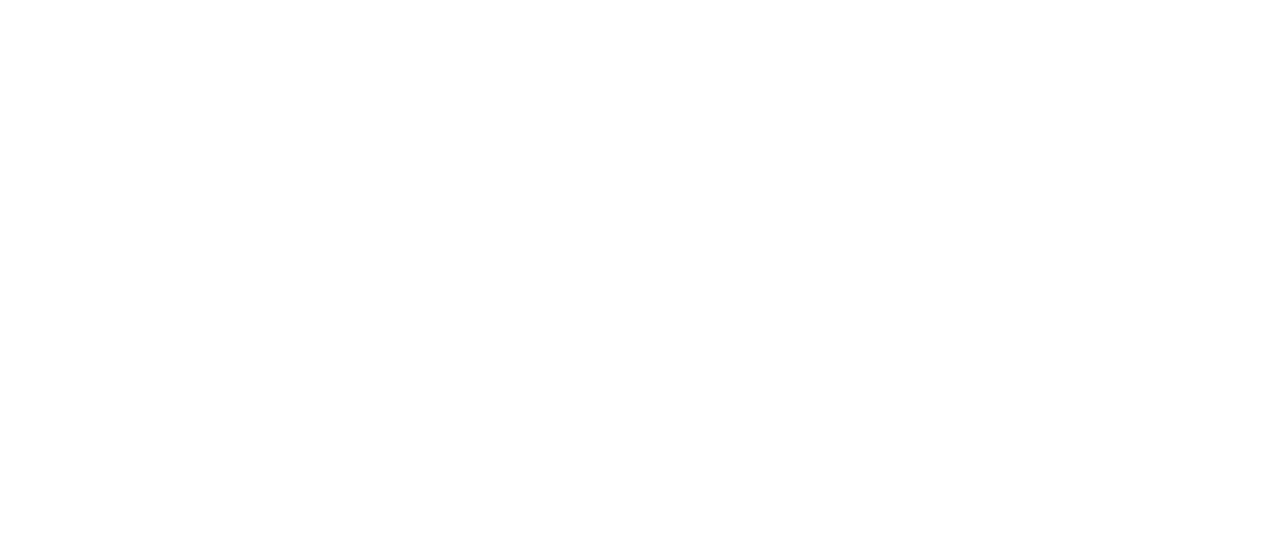
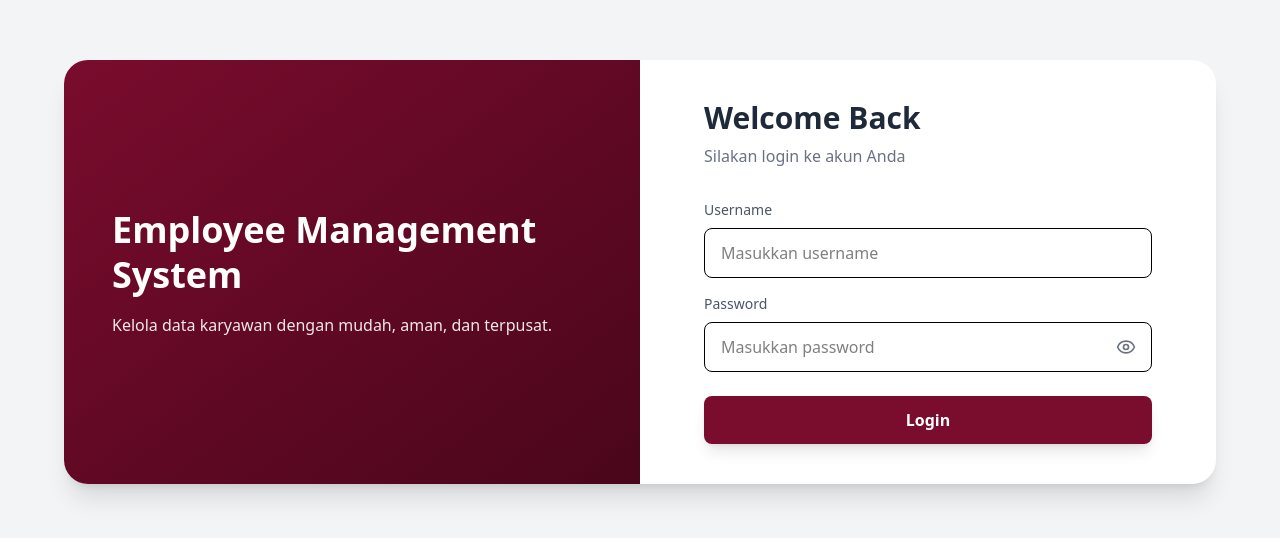
Before and after one commit to teddyedwar29/Employee_Website, a React (Vite) app: page /login in a window 1280 px wide. Before the commit this address had no page. Shown: the part 128-666 px from the top of the page. Built offline with nearby package versions, Linux system fonts and the light colour scheme.

Commit message:
penambahan fitur login

```diff
--- a/src/App.jsx
+++ b/src/App.jsx
@@ -1,11 +1,15 @@
 import { BrowserRouter, Routes, Route, Navigate } from 'react-router-dom';
 import EmployeeDashboard from './admin/pages/EmployeeDashboard';
+import LoginPage from './auth/pages/LoginPage';
 
 
 export default function App() {
   return (
     <BrowserRouter>
       <Routes>
+        <Route path="/login" element={<LoginPage />} />
+
+        {/* ADMIN ROUTES */}
         <Route path="/admin/karyawan" element={<EmployeeDashboard />} />
         <Route path="/admin/dashboard" element={<EmployeeDashboard />} />
         <Route path="/admin/karyawan-berhenti" element={<EmployeeDashboard />} />
--- a/src/admin/pages/AdminLoginPage.jsx
+++ /dev/null
@@ -1,27 +0,0 @@
-export default function AdminLoginPage() {
-  return (
-    <div className="flex items-center justify-center h-screen bg-gray-100">
-      <div className="bg-white p-6 rounded-xl shadow-md w-80">
-        <h1 className="text-xl font-semibold mb-4 text-center">Admin Login</h1>
-        <form className="space-y-3">
-          <input
-            type="email"
-            placeholder="Email"
-            className="w-full p-2 border rounded"
-          />
-          <input
-            type="password"
-            placeholder="Password"
-            className="w-full p-2 border rounded"
-          />
-          <button
-            type="submit"
-            className="w-full bg-blue-600 text-white py-2 rounded hover:bg-blue-700"
-          >
-            Login
-          </button>
-        </form>
-      </div>
-    </div>
-  );
-}
--- /dev/null
+++ b/src/auth/components/LoginForm.jsx
@@ -0,0 +1,97 @@
+import React, { useState } from "react";
+import { Eye, EyeOff } from "lucide-react";
+
+export default function LoginForm({ onSubmit }) {
+  const [username, setUsername] = useState("");
+  const [password, setPassword] = useState("");
+  const [showPassword, setShowPassword] = useState(false);
+
+  const handleLogin = () => {
+    if (!username || !password) return;
+    onSubmit({ username, password });
+  };
+
+  const handleKeyPress = (e) => {
+    if (e.key === "Enter") handleLogin();
+  };
+
+  return (
+    <div className="min-h-screen bg-gray-100 flex items-center justify-center p-4">
+      <div className="w-full max-w-6xl bg-white rounded-3xl shadow-xl overflow-hidden flex flex-col md:flex-row">
+
+        {/* LEFT PANEL */}
+        <div className="hidden md:flex md:w-1/2 bg-gradient-to-br from-[#7a0c2e] to-[#4a061b] p-12 flex-col justify-center text-white">
+          <h1 className="text-4xl font-bold mb-4 leading-tight">
+            Employee Management System
+          </h1>
+          <p className="opacity-90">
+            Kelola data karyawan dengan mudah, aman, dan terpusat.
+          </p>
+        </div>
+
+
+
+        {/* RIGHT PANEL */}
+        <div className="w-full md:w-1/2 p-10 flex items-center">
+          <div className="max-w-md w-full mx-auto">
+            <h1 className="md:hidden text-2xl font-bold text-[#7a0c2e] mb-6">
+            Employee Management System
+            </h1>
+            <h2 className="text-3xl font-bold text-gray-800 mb-2">
+              Welcome Back
+            </h2>
+            <p className="text-gray-500 mb-8">
+              Silakan login ke akun Anda
+            </p>
+
+            {/* Username */}
+            <div className="mb-4">
+              <label className="block text-sm mb-2 text-gray-600">
+                Username
+              </label>
+              <input
+                type="text"
+                value={username}
+                onChange={(e) => setUsername(e.target.value)}
+                onKeyDown={handleKeyPress}
+                className="w-full px-4 py-3 rounded-lg border focus:ring-2 focus:ring-[#7a0c2e]"
+                placeholder="Masukkan username"
+              />
+            </div>
+
+            {/* Password */}
+            <div className="mb-6">
+              <label className="block text-sm mb-2 text-gray-600">
+                Password
+              </label>
+              <div className="relative">
+                <input
+                  type={showPassword ? "text" : "password"}
+                  value={password}
+                  onChange={(e) => setPassword(e.target.value)}
+                  onKeyDown={handleKeyPress}
+                  className="w-full px-4 py-3 rounded-lg border pr-12 focus:ring-2 focus:ring-[#7a0c2e]"
+                  placeholder="Masukkan password"
+                />
+                <button
+                  type="button"
+                  onClick={() => setShowPassword(!showPassword)}
+                  className="absolute right-4 top-1/2 -translate-y-1/2 text-gray-500"
+                >
+                  {showPassword ? <EyeOff size={20} /> : <Eye size={20} />}
+                </button>
+              </div>
+            </div>
+
+            <button
+              onClick={handleLogin}
+              className="w-full bg-[#7a0c2e] hover:bg-[#5f0a24] text-white font-semibold py-3 rounded-lg transition shadow-lg"
+            >
+              Login
+            </button>
+          </div>
+        </div>
+      </div>
+    </div>
+  );
+}
--- /dev/null
+++ b/src/auth/pages/LoginPage.jsx
@@ -0,0 +1,12 @@
+import LoginForm from "@/auth/components/LoginForm";
+
+export default function LoginPage() {
+  const handleLogin = async ({ username, password }) => {
+    console.log(username, password);
+
+    // nanti ganti ke API Python
+    // const res = await authService.login(...)
+  };
+
+  return <LoginForm onSubmit={handleLogin} />;
+}
```
Also changed, not shown: src/admin/components/AddEmployeeModal.jsx (line endings or trailing spaces), src/admin/pages/master/MasterStatusKerjaPage.jsx (indentation only).
